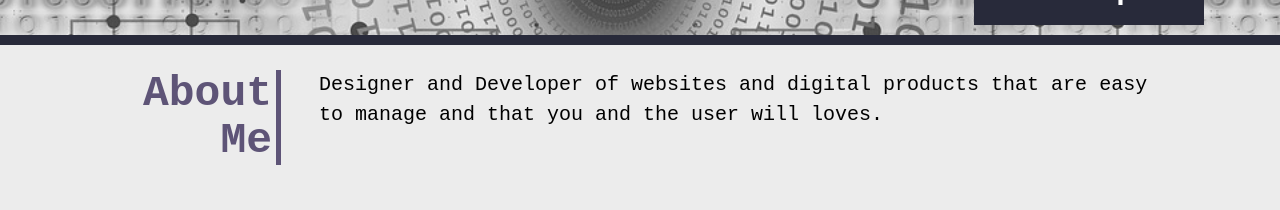
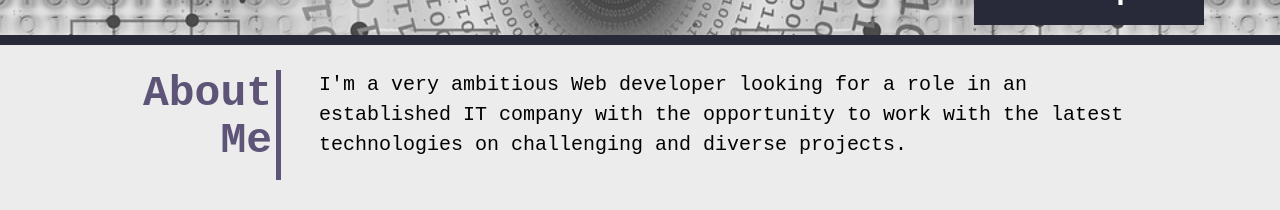
Before and after one commit to LL8719/portfolio-deploy, a React (Create React App) app: page / in a window 1280 px wide. Shown: the part 342-552 px from the top of the page. Built offline with nearby package versions, Linux system fonts and the light colour scheme; grey boxes are pictures that could not be loaded.

Commit message:
added content

```diff
--- a/src/components/About.js
+++ b/src/components/About.js
@@ -11,8 +11,9 @@ function Card() {
 			<h2>About Me</h2>
 			<article>
 				<p>
-					Designer and Developer of websites and digital products that are easy
-					to manage and that you and the user will loves.
+					I'm a very ambitious Web developer looking for a role in an
+					established IT company with the opportunity to work with the latest
+					technologies on challenging and diverse projects.
 				</p>
 			</article>
 		</section>
```
